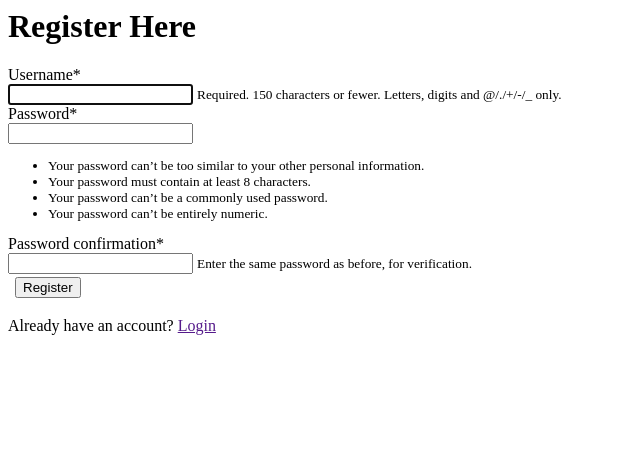
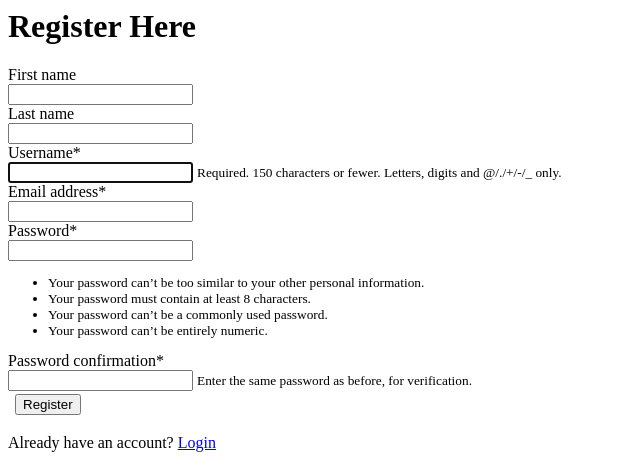
Before and after one commit to alexandra-burca/FMIOverflow, a Django app: page /register in a window 1280 px wide. Shown: the top 458 px of the page, without its empty margins (0-640 px from the left). Run offline with Django 4.2, Linux system fonts and the light colour scheme; some libraries are stand-ins or nearby versions.

Commit message:
login + modificari la register

```diff
--- a/stackprj/stackprj/urls.py
+++ b/stackprj/stackprj/urls.py
@@ -17,10 +17,13 @@ Including another URLconf
 from django.contrib import admin
 from django.urls import path, include
 from stackusers import views as user_views
+from django.contrib.auth import views as auth_views
 
 
 urlpatterns = [
     path('admin/', admin.site.urls),
     path('', include('stackbase.urls')),
-    path('register',user_views.register,name="register"),
+    path('register',user_views.registerPage,name="register"),
+    #path('login',auth_views.LoginView.as_view(template_name="stackusers/login.html"),name="login"),
+    path('login',user_views.loginPage,name="login"),
 ]
--- /dev/null
+++ b/stackprj/stackusers/forms.py
@@ -0,0 +1,27 @@
+from django.contrib.auth.forms import UserCreationForm,AuthenticationForm
+from django.contrib.auth.models import User
+from django import forms
+from django.db import models
+
+
+class RegisterForm(UserCreationForm):
+    email = models.EmailField()
+    class Meta:
+        model = User
+        fields=['first_name','last_name','username','email','password1','password2']
+    def clean_email(self):
+        email = self.cleaned_data.get('email')
+        if User.objects.filter(email=email).exists():
+            raise forms.ValidationError('This email address is already in use.')
+        return email
+    def __init__(self, *args, **kwargs):
+        super(RegisterForm, self).__init__(*args, **kwargs)
+        self.fields['email'].required = True
+        self.fields['email'].unique=True
+
+class LoginForm(AuthenticationForm):
+    username = forms.EmailField(label='Email')
+
+    def __init__(self, *args, **kwargs):
+        super().__init__(*args, **kwargs)
+        self.fields['username'].label='Email'
--- a/stackprj/stackusers/templates/stackusers/register.html
+++ b/stackprj/stackusers/templates/stackusers/register.html
@@ -15,7 +15,7 @@
 
     <h1>Register Here</h1>
 
-         <form  action="" method="post" >
+    <form  action="" method="POST" >
         {% csrf_token %}
         <table>
         {{ form|crispy }}
@@ -25,7 +25,7 @@
             </tr>
         </table>
     </form>
-         <p> Already have an account? <a class="" href=""> Login </a> </p>
+    <p> Already have an account? <a class="" href="/login"> Login </a> </p>
 </div>
 
 {% endblock content %}
--- a/stackprj/stackusers/urls.py
+++ b/stackprj/stackusers/urls.py
@@ -2,6 +2,6 @@ from django.urls import path
 from . import views
 
 urlpatterns = [
-    path("register",views.register,name="register"),
-    path("login",views.login,name="login"),
+    path("register",views.registerPage,name="register"),
+    path("login",views.loginPage,name="login"),
 ]
--- a/stackprj/stackusers/views.py
+++ b/stackprj/stackusers/views.py
@@ -1,12 +1,37 @@
-from django.shortcuts import render
-from django.contrib.auth.forms import UserCreationForm
+from django.shortcuts import render,redirect
+#from django.contrib.auth.forms import UserCreationForm
+from django.contrib.auth.forms import AuthenticationForm
+from django.contrib.auth import authenticate, login
+from django.contrib import messages
+from .forms import RegisterForm,LoginForm
 
-
-def register(request):
-    form = UserCreationForm()
+def registerPage(request):
+    if request.method=="POST":
+        form = RegisterForm(request.POST)
+        if form.is_valid():
+            form.save()
+            username = form.cleaned_data.get("username")
+            messages.success(request, f"You have created an account with the username {username}. You may login.")
+            return redirect('stackbase:home')
+    else:
+        form = RegisterForm()
     context = {"form" : form }
     return render(request,"stackusers/register.html",context)
 
+def loginPage(request):
+    if request.method == 'POST':
+        form = AuthenticationForm(request, data=request.POST)
+        if form.is_valid():
+            #email = form.cleaned_data.get('username')
+            password = form.cleaned_data.get('password')
+            username = form.cleaned_data.get('username')
+            user = authenticate(request, username=username, password=password)
+            #user = authenticate(request, username=email, password=password)
+            if user is not None:
+                login(request, user)
+                return redirect('stackbase:home')
+    else:
+        form = AuthenticationForm()
 
-def login(request):
-    return render(request,"login.html")
+    context = {'form': form}
+    return render(request, 'stackusers/login.html', context)
```
Also changed, not shown: stackprj/stackprj/backends.py (added, +14 -0 lines), stackprj/stackprj/settings.py (+7 -0 lines), stackprj/stackusers/templates/stackusers/login.html (+17 -0 lines), stackprj/db.sqlite3. Lines whose indentation alone changed are shown as unchanged.
